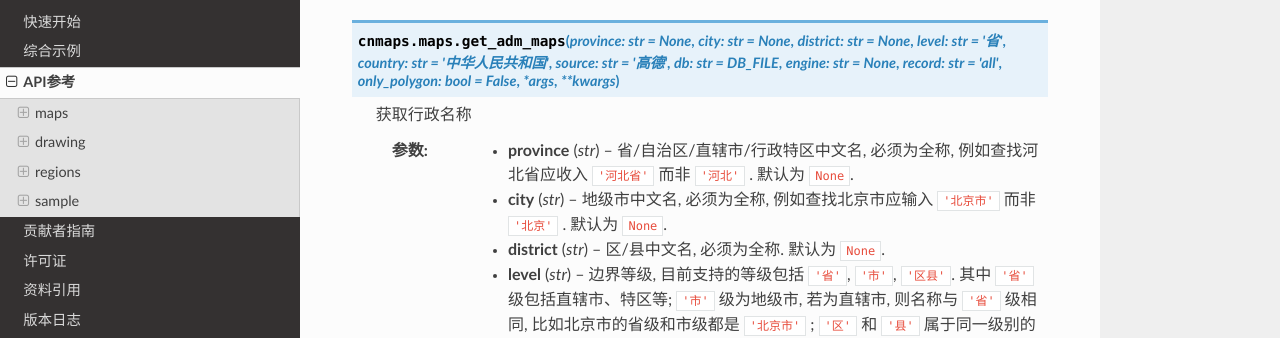
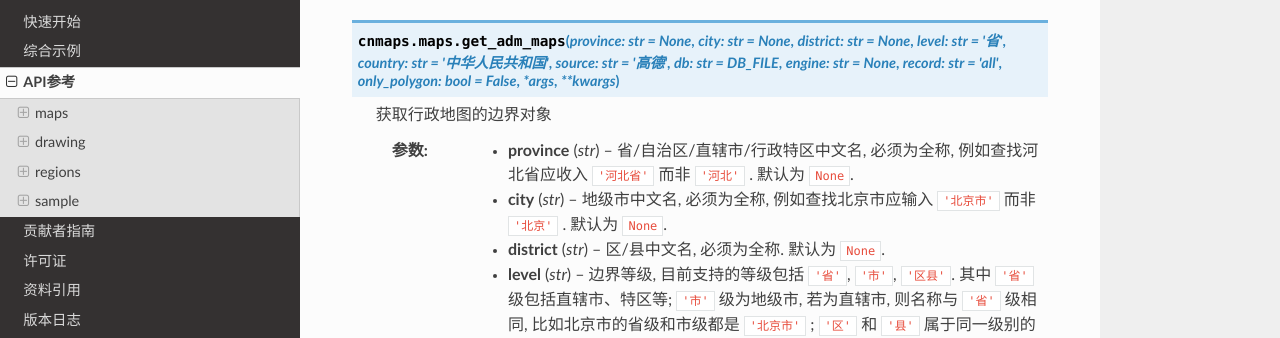
Before and after one commit to cnmetlab/cnmaps-doc, a Sphinx documentation site: the page built from source/content/api-ref.rst, in a window 1280 px wide and 900 px high, scrolled down 1043 px. Shown: the part 153-491 px from the top of the window. Built offline with Sphinx 7.4.7 and the Read the Docs theme 2.0.0, drawn with Linux system fonts in a browser that asks for light colours.

Commit message:
fix: 修复表述错误

```diff
--- a/source/content/api-ref.rst
+++ b/source/content/api-ref.rst
@@ -66,7 +66,7 @@ maps模块主要存放与地图边界对象相关的类和函数。
 .. py:function:: get_adm_maps(province: str = None, city: str = None, district: str = None,level: str = '省', country: str = '中华人民共和国', source: str = '高德',db: str = DB_FILE, engine: str = None, record: str = 'all', only_polygon: bool = False, *args, **kwargs)
     :module: cnmaps.maps
 
-    获取行政名称
+    获取行政地图的边界对象
 
     :param str province:
         省/自治区/直辖市/行政特区中文名, 必须为全称, 例如查找河北省应收入 ``'河北省'`` 而非 ``'河北'`` . 默认为 ``None``.
```
